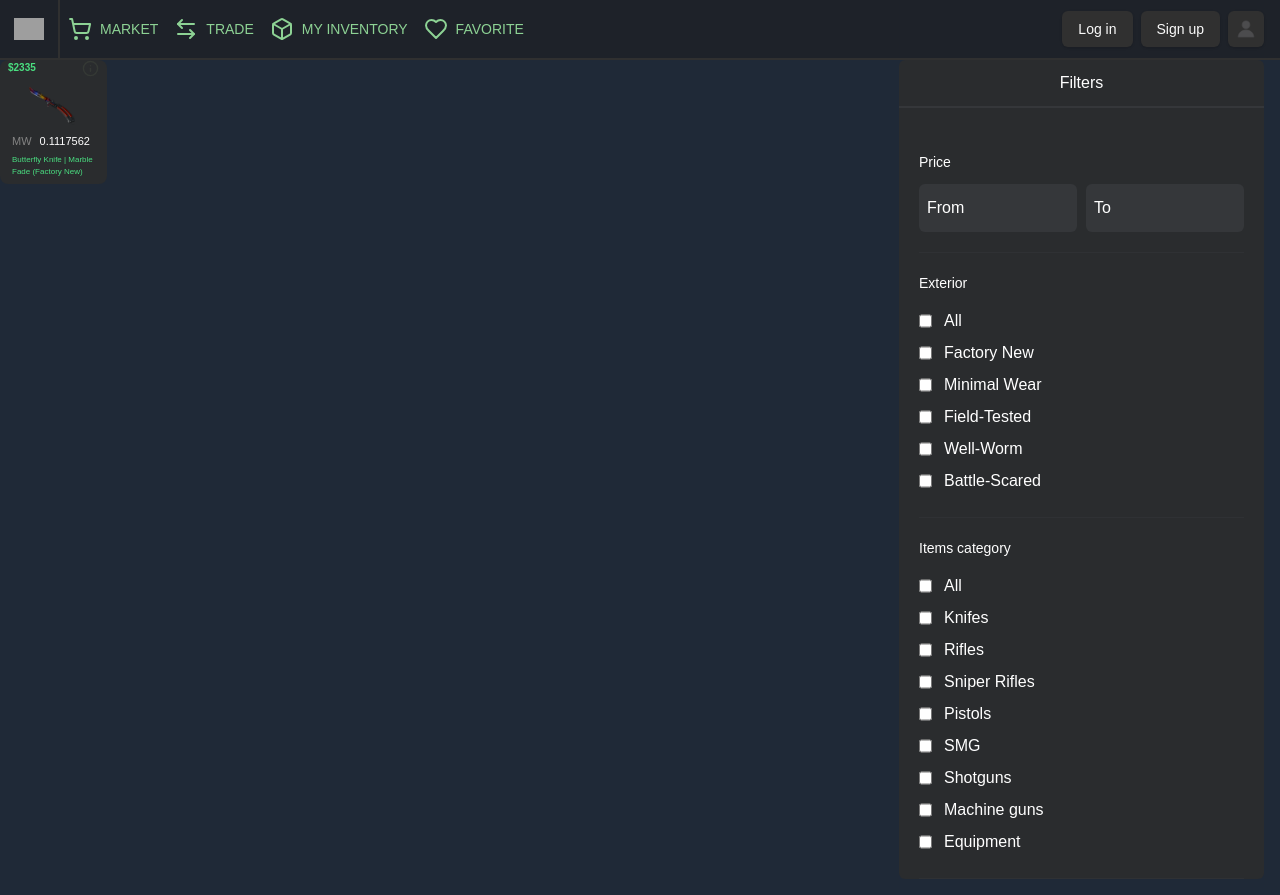
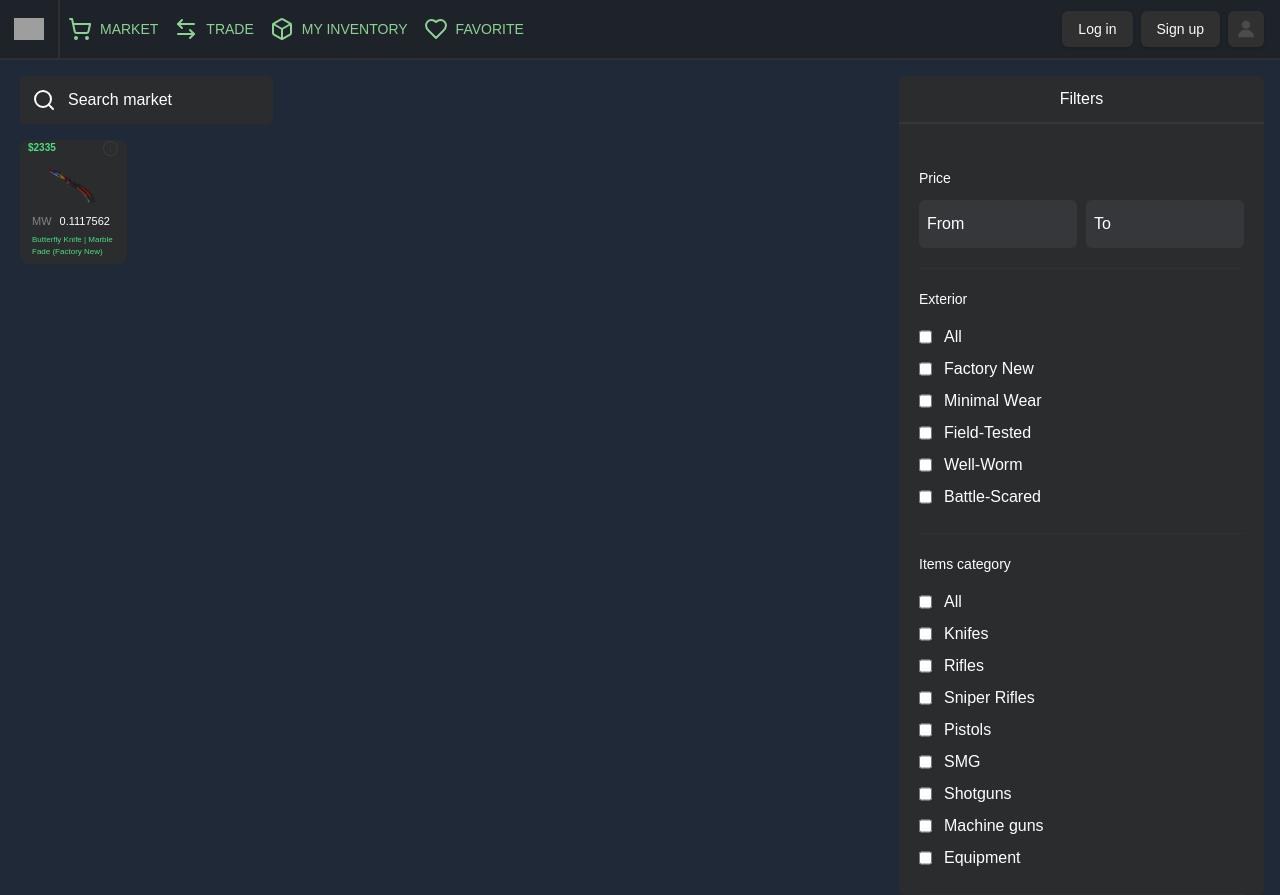
Before and after one commit to HOP1B/skin-market, a Next.js app: page / in a window 1280 px wide. Built offline with nearby package versions, Linux system fonts and the light colour scheme; grey boxes are pictures that could not be loaded.

Commit message:
feat(search): add search

```diff
--- a/src/app/page.tsx
+++ b/src/app/page.tsx
@@ -5,13 +5,25 @@ import React from "react";
 import SkinCard from "./components/skin-card";
 
 import { Filter } from "./components/Filter";
+import { Search } from "lucide-react";
 
 const App: React.FC = () => {
   return (
     <>
       <MainLayout>
-        <div className="flex pr-4">
-          <div className="flex-1 flex justify-center h-full  bg-gray-800">
+        <div className="flex justify-between pr-4 pt-4">
+          <div className="pl-5">
+            <form className="relative w-[253px] h-12 mb-4">
+              <input
+                type="text"
+                placeholder="Search market"
+                className="w-full h-full bg-[#2a2c2e] rounded-md pl-12 placeholder-white text-white"
+              />
+              <div className="w-12 h-full flex items-center justify-center absolute top-0 left-0 bg-[#2a2c2e]">
+                <Search color="white" size={24} />
+              </div>
+            </form>
+            <div className="flex-1 flex justify-center bg-gray-800">
               <SkinCard
                 image="/marblefade.png"
                 price={2335}
@@ -19,6 +31,7 @@ const App: React.FC = () => {
                 floatValue={0.1117562}
                 name="Butterfly Knife | Marble Fade (Factory New)"
               />
+            </div>
           </div>
           <Filter />
         </div>
```
Lines whose indentation alone changed are shown as unchanged.
